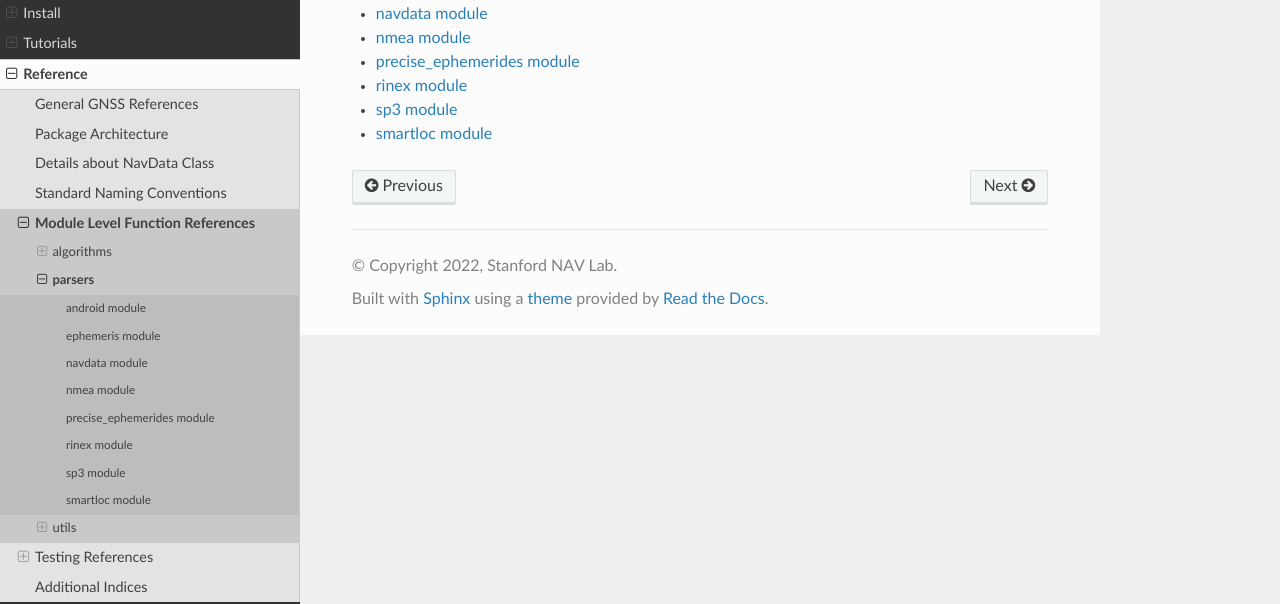
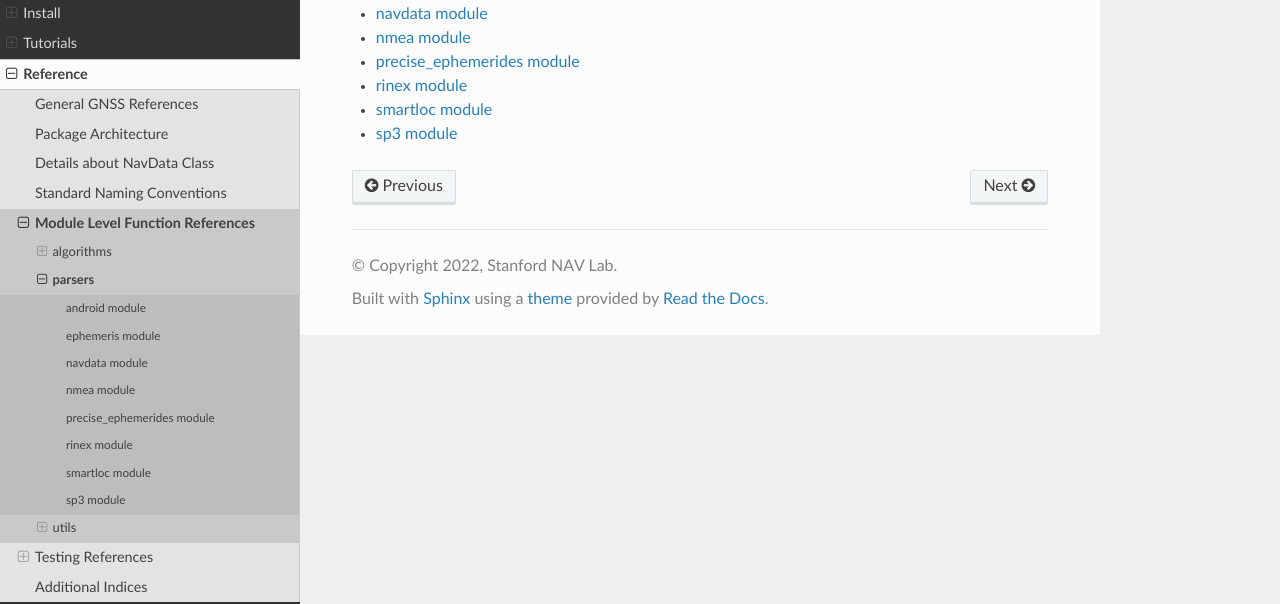
Before and after one commit to Stanford-NavLab/gnss_lib_py, a Sphinx documentation site: the page built from docs/source/reference/parsers/modules.rst, in a window 1280 px wide. Shown: the part 206-810 px from the top of the page. Built offline with Sphinx 7.4.7 and the Read the Docs theme 2.0.0, drawn with Linux system fonts in a browser that asks for light colours; pages that are not in the unit, such as notebooks, are missing from menus.

Commit message:
Minor doc changes

```diff
--- a/docs/source/reference/parsers/modules.rst
+++ b/docs/source/reference/parsers/modules.rst
@@ -10,5 +10,5 @@ parsers
    nmea
    precise_ephemerides
    rinex
+   smartloc
    sp3
-   smartloc
```
